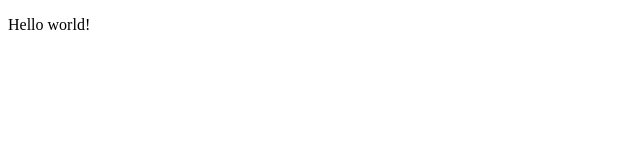
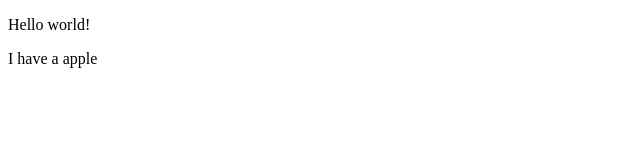
Before and after one commit to orelshabataev/test, a plain HTML site: page index.html in a window 1280 px wide. Shown: the full height of the page, 0-640 px from the left. Drawn offline with Linux system fonts and the light colour scheme.

Commit message:
what is it

```diff
--- a/index.html
+++ b/index.html
@@ -7,5 +7,6 @@
 </head>
 <body>
     <p>Hello world!</p>
+    <p>I have a apple </p>
 </body>
 </html>
```
